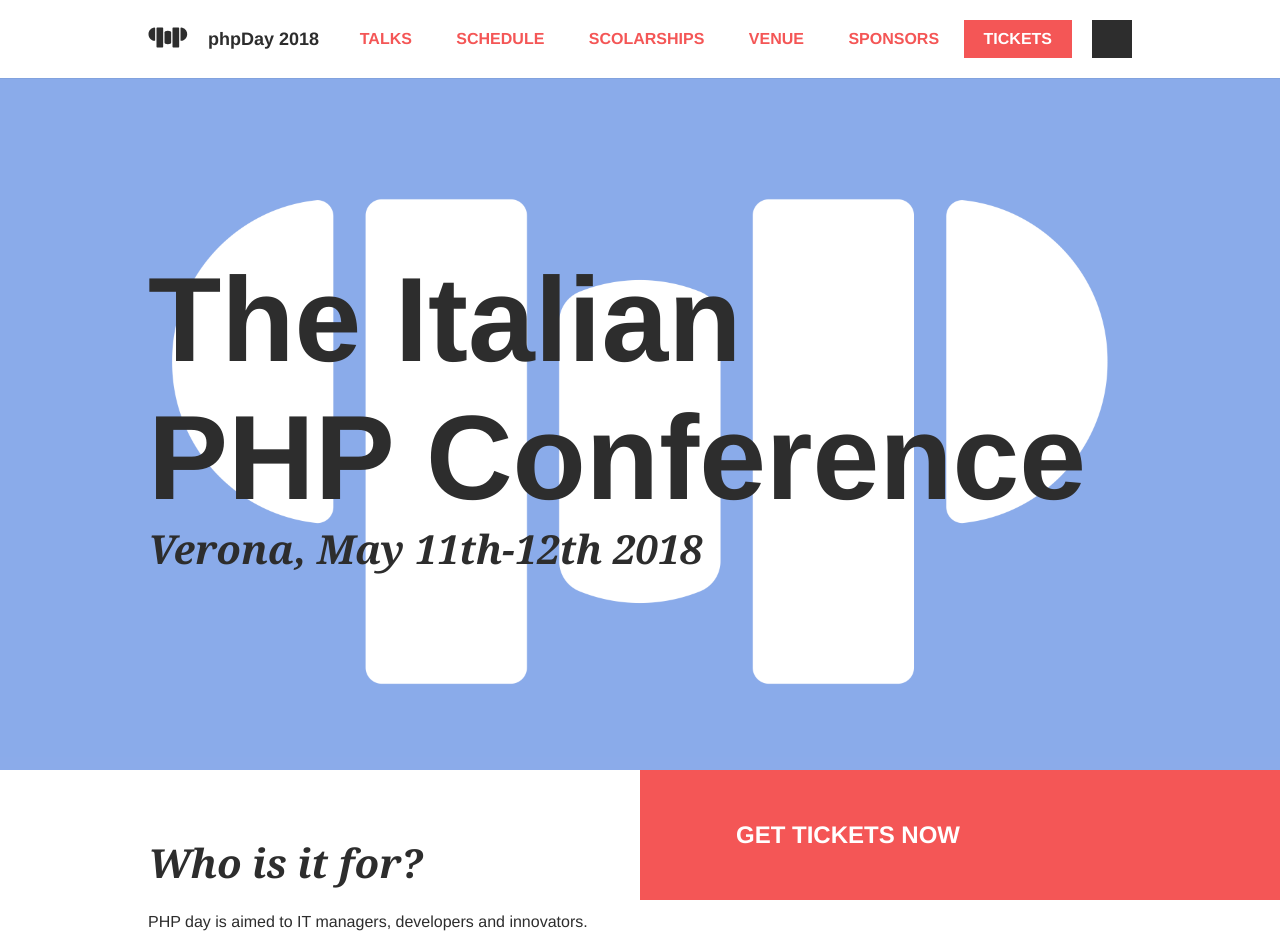
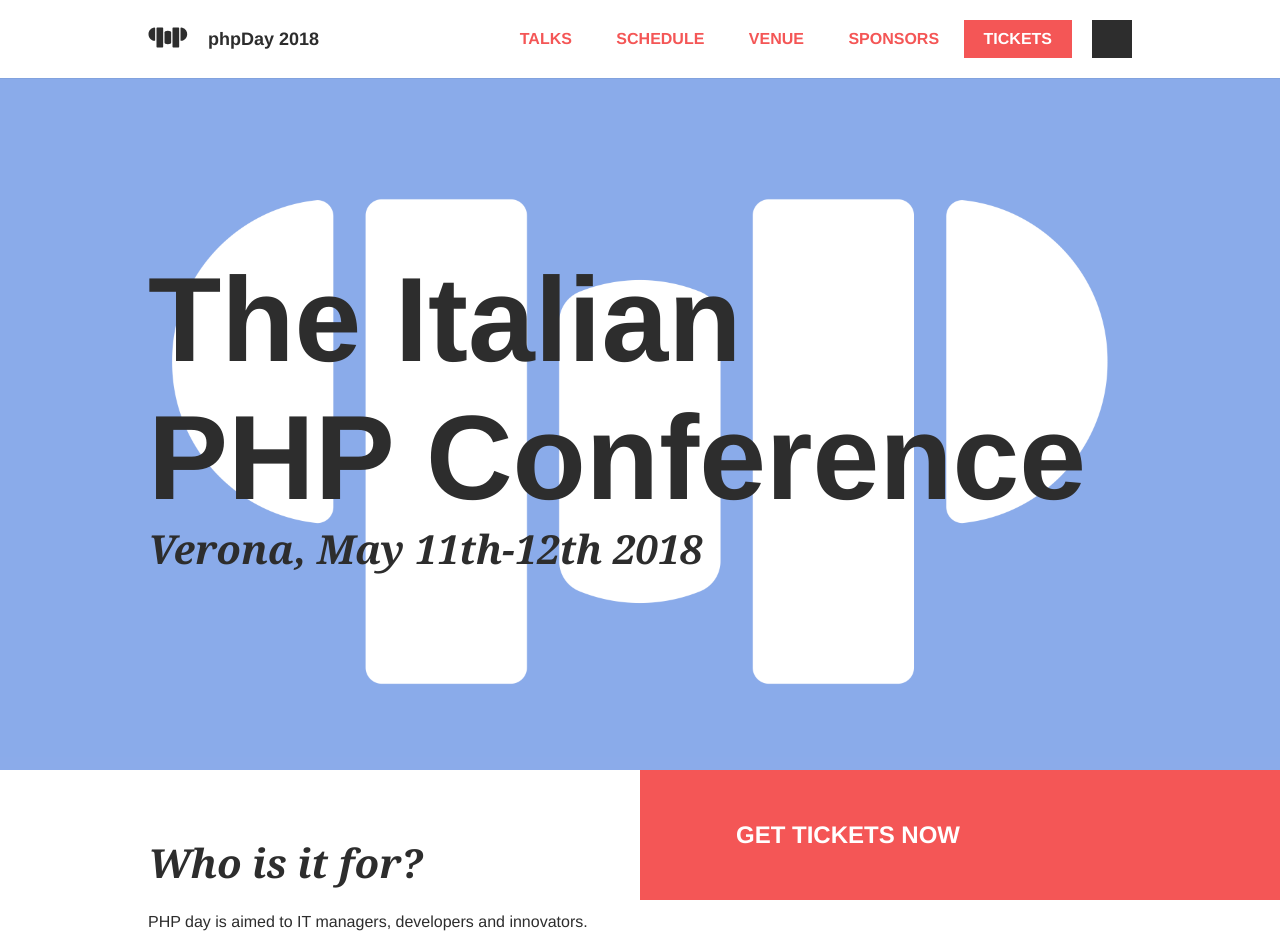
Before and after one commit to GrUSP/2018.phpday.it, a Jekyll site: the page built from index.html, in a window 1280 px wide. Shown: the top 952 px of the page. Built offline with Jekyll 4.4.1, drawn with Linux system fonts in a browser that asks for light colours; some web fonts are replaced.

Commit message:
Remove header link to scolarships

```diff
--- a/_includes/layout/header.html
+++ b/_includes/layout/header.html
@@ -36,9 +36,6 @@
             WS
           </a>
           {% endif %}
-          <a href="{{ site.baseurl }}/scolarships.html" class="button">
-            Scolarships
-          </a>
           <a href="{{ site.baseurl }}/venue.html" class="button">
             Venue
           </a>
```
